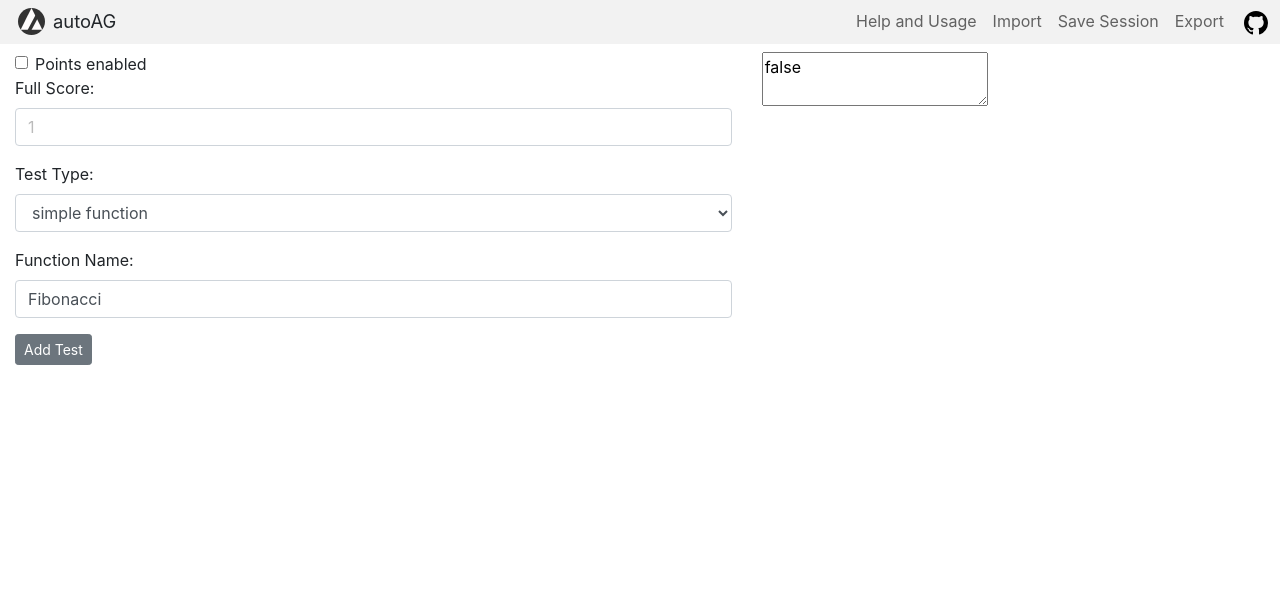
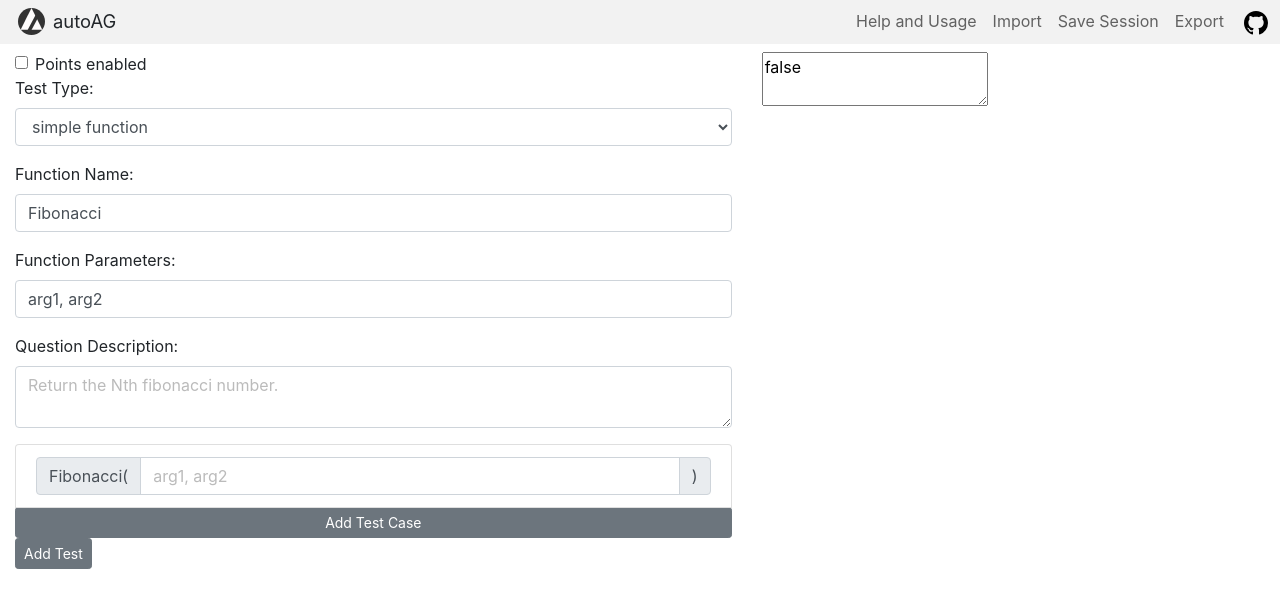
Before and after one commit to JingkangZhang/autoAG, a React (Create React App) app in the folder autoag/: page / in a window 1280 px wide. Shown: the top 608 px of the page. Built offline with nearby package versions, Linux system fonts and the light colour scheme.

Commit message:
function name, function params, description, test cases

```diff
--- a/autoag/src/App.js
+++ b/autoag/src/App.js
@@ -23,11 +23,13 @@ class App extends React.Component {
     this.handlePointsEnabled = this.handlePointsEnabled.bind(this);
     this.handleFullScore = this.handleFullScore.bind(this);
     this.handleFunctionName = this.handleFunctionName.bind(this);
+    this.handleFunctionParams = this.handleFunctionParams.bind(this);
+    this.handleDescription = this.handleDescription.bind(this);
     this.state = {
       formState:{
         pointsEnabled: false,
         tests: [
-          INITIAL_TEST
+          Object.assign({}, INITIAL_TEST)
         ]
       },
       formHandler: this.handleInputChange
@@ -51,6 +53,12 @@ class App extends React.Component {
       case "functionName":
         this.handleFunctionName(e);
         break;
+      case "functionParams":
+        this.handleFunctionParams(e);
+        break
+      case "formDescription":
+        this.handleDescription(e);
+        break
       default:
 
     }
@@ -68,7 +76,7 @@ class App extends React.Component {
 
   handleAddTest(e) {
     var newFormState = this.state.formState;
-    newFormState["tests"].push(INITIAL_TEST);
+    newFormState["tests"].push(Object.assign({}, INITIAL_TEST));
     this.setState({formState: newFormState});
   }
 
@@ -87,6 +95,18 @@ class App extends React.Component {
   handleFunctionName(e) {
     var newFormState = this.state.formState;
     newFormState["tests"][e.target.dataset.testid].functionName = e.target.value;
+    this.setState({formState: newFormState});
+  }
+
+  handleFunctionParams(e) {
+    var newFormState = this.state.formState;
+    newFormState["tests"][e.target.dataset.testid].functionParams = e.target.value;
+    this.setState({formState: newFormState});
+  }
+
+  handleDescription(e) {
+    var newFormState = this.state.formState;
+    newFormState["tests"][e.target.dataset.testid].description = e.target.value;
     this.setState({formState: newFormState});
   }
   render() {
@@ -116,11 +136,11 @@ const INITIAL_TEST = {
   testType: "simple",
   functionName: "Fibonacci",
   testName: "",
-  testArgument: "",
+  functionParams: "arg1, arg2",
   description: "",
-  testCases: [["0, 0", "0"]],
+  testCases: [["", ""]],
   testForDisallowedUse: [],
-  fullScore: "",
+  fullScore: "1",
   partialCredits: "none",
   skeletonCode: ""
 }
--- a/autoag/src/components/FormTestCase.js
+++ b/autoag/src/components/FormTestCase.js
@@ -1,16 +1,18 @@
 import React from 'react';
 import {
-  FormGroup, Input, Button, Label, Alert
+  FormGroup, Input, Button, Label, Alert,
+  ListGroup, ListGroupItem,InputGroupText,InputGroupAddon,InputGroup,
+  Container, Row, Col,
 } from 'reactstrap';
 
 {
   // props:{
   //   testData:{
   //     testType: "simple",
-  //     functionName: null,
-  //     testName: null,
-  //     testArgument: null,
-  //     description: null,
+  //     functionName: "Fibonacci",
+  //     testName: "Fibonacci",
+  //     functionParams: "",
+  //     description: "",
   //     testCases: [["0, 0", "0"]],
   //     testForDisallowedUse: [],
   //     fullScore: null,
@@ -26,15 +28,29 @@ class FormTestCase extends React.Component {
   render() {
     return (
       <div>
-        <FormFullScore formHandler={this.props.formHandler}
-          testIndex={this.props.testIndex}
-          fullScore={this.props.testData.fullScore}/>
+        {this.props.pointsEnabled &&
+          <FormFullScore formHandler={this.props.formHandler}
+            testIndex={this.props.testIndex}
+            fullScore={this.props.testData.fullScore}/>
+        }
         <FormTestCaseTestType formHandler={this.props.formHandler}
           testIndex={this.props.testIndex}
           testType={this.props.testData.testType} />
         <FormFunctionName formHandler={this.props.formHandler}
           testIndex={this.props.testIndex}
           functionName={this.props.testData.functionName} />
+        <FormFunctionParams formHandler={this.props.formHandler}
+          testIndex={this.props.testIndex}
+          functionName={this.props.testData.functionName}
+          functionParams={this.props.testData.functionParams} />
+        <FormDescription formHandler={this.props.formHandler}
+          testIndex={this.props.testIndex}
+          description={this.props.testData.description} />
+        <FormTestCases formHandler={this.props.formHandler}
+          testIndex={this.props.testIndex}
+          functionName={this.props.testData.functionName}
+          functionParams={this.props.testData.functionParams}
+          testCases={this.props.testData.testCases} />
       </div>
 
     )
@@ -46,7 +62,7 @@ class FormFullScore extends React.Component {
   render() {
     var scoreString = this.props.fullScore;
     alert="";
-    if (isNaN(scoreString)) {
+    if (scoreString==="" || isNaN(scoreString)) {
       alert =
         <Alert color="warning">
           Please enter a valid number for full score for current test.
@@ -57,7 +73,7 @@ class FormFullScore extends React.Component {
         {alert}
         <Label for="fullScore">Full Score:</Label>
         <Input type="text" name="fullScore"
-          onFocus={e => e.target.select()}
+          // onFocus={e => e.target.select()}
           className="forPlaceHolder"
           placeholder="1"
           onChange={this.props.formHandler}
@@ -67,7 +83,6 @@ class FormFullScore extends React.Component {
     )
   }
 }
-
 //props:{formHandler:Function, testIndex:Int, testType:String}
 class FormTestCaseTestType extends React.Component {
   render() {
@@ -85,17 +100,16 @@ class FormTestCaseTestType extends React.Component {
     )
   }
 }
-
 //props:{formHandler:Function, testIndex:Int, functionName:String}
 class FormFunctionName extends React.Component {
   render() {
-    // console.log(this.props);
     var functionName = this.props.functionName;
     alert="";
     if (!functionName.match(/^[a-zA-Z_][a-zA-Z0-9_]*$/)) {
       alert =
         <Alert color="warning">
-          Please enter a valid Python function name. Also, avoid using Python keywords (not checked here).
+          Please enter a valid Python function name.
+          Also, avoid using Python keywords (not checked here).
         </Alert>
     }
     return (
@@ -103,7 +117,7 @@ class FormFunctionName extends React.Component {
         {alert}
         <Label for="functionName">Function Name:</Label>
         <Input type="text" name="functionName"
-          onFocus={e => e.target.select()}
+          // onFocus={e => e.target.select()}
           className="forPlaceHolder"
           placeholder="Fibonacci"
           onChange={this.props.formHandler}
@@ -113,4 +127,94 @@ class FormFunctionName extends React.Component {
     )
   }
 }
+//props:{formHandler:Function, testIndex:Int,
+//      functionName:String, functionParams:String}
+class FormFunctionParams extends React.Component {
+  render() {
+    var functionName = this.props.functionName;
+    var functionParams = this.props.functionParams;
+    alert="";
+    if (!functionParams.match(
+        /^\s*((\*)?(\*)?[a-zA-Z_][a-zA-Z0-9_]*(\=.+?)?\s*,?\s*)*$/)) {
+      alert =
+        <Alert color="warning">
+          Please enter a valid Python function parameter list. e.g., "arg1, arg2=None, *args, **kwargs".
+        </Alert>
+    }
+    return (
+      <FormGroup>
+        {alert}
+        <Label for="functionParams">Function Parameters:</Label>
+        <Input type="text" name="functionParams"
+          // onFocus={e => e.target.select()}
+          className="forPlaceHolder"
+          placeholder="arg1, arg2"
+          onChange={this.props.formHandler}
+          data-testid={this.props.testIndex}
+          value={functionParams} />
+      </FormGroup>
+    )
+  }
+}
+//props:{formHandler:Function, testIndex:Int, description:String}
+class FormDescription extends React.Component {
+  render() {
+    return (
+      <FormGroup>
+          <Label for="exampleText">Question Description:</Label>
+          <Input type="textarea" name="formDescription" id="formDescription"
+          onChange={this.props.formHandler}
+          // onFocus={e => e.target.select()}
+          className="forPlaceHolder"
+          data-testid={this.props.testIndex}
+          placeholder="Return the Nth fibonacci number."
+          value={this.props.description} />
+        </FormGroup>
+    )
+  }
+}
+//props:{formHandler:Function, testIndex:Int, functionName:String,
+//        functionParams:String, testCases:[["", ""],["", ""]]}
+class FormTestCases extends React.Component {
+  render() {
+    var testCases = [];
+    for (var i = 0; i < this.props.testCases.length; i++) {
+      testCases.push(
+        <FormTestCaseInner testCaseData={this.props.testCases[i]}
+          testCaseIndex={i}
+          functionName={this.props.functionName}
+          functionParams={this.props.functionParams}
+          formHandler={this.props.formHandler}/>
+      )
+    }
+    return (
+      <ListGroup>
+        {testCases}
+        <Button name="addTestCaseButton" onClick={this.props.formHandler}
+          color="secondary" size="sm">Add Test Case</Button>
+      </ListGroup>
+    )
+  }
+}
+//props:{testCaseData:["",""], testCaseIndex:Int, functionName:scoreString,
+//        functionParams:String, formHandler:Function}
+class FormTestCaseInner extends React.Component {
+  render() {
+    return(
+      <ListGroupItem>
+        <InputGroup>
+          <InputGroupAddon addonType="prepend">
+            <InputGroupText>{this.props.functionName+"("}</InputGroupText>
+          </InputGroupAddon>
+          <Input placeholder={this.props.functionParams}
+                  className="forPlaceHolder"/>
+          <InputGroupAddon addonType="append">
+            <InputGroupText>)</InputGroupText>
+          </InputGroupAddon>
+        </InputGroup>
+      </ListGroupItem>
+    )
+  }
+}
+
 export default FormTestCase
--- a/autoag/src/components/InputField.js
+++ b/autoag/src/components/InputField.js
@@ -10,7 +10,8 @@ class InputField extends React.Component {
     for (var i = 0; i < this.props.formState.tests.length; i++) {
       testList.push(
         <FormTestCase testData={this.props.formState.tests[i]} testIndex={i}
-          pointsEnabled={this.props.formState.pointsEnabled} formHandler={this.props.formHandler}/>
+          pointsEnabled={this.props.formState.pointsEnabled}
+          formHandler={this.props.formHandler}/>
       )
     }
     return (
--- a/autoag/src/index.css
+++ b/autoag/src/index.css
@@ -13,7 +13,7 @@ code {
     monospace;
 }
 
-.forPlaceHolder::placeholder { color: #BBB }
+.forPlaceHolder::placeholder { color: #BBB; }
 
 .navbar {
   padding: 0;
```
